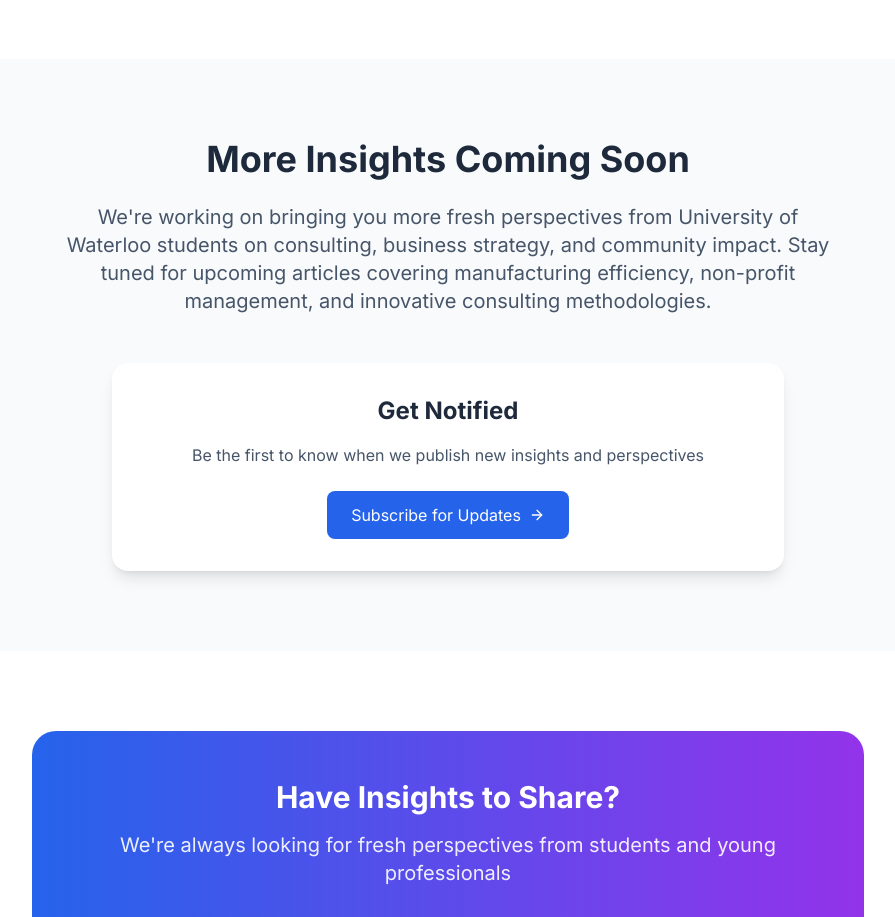
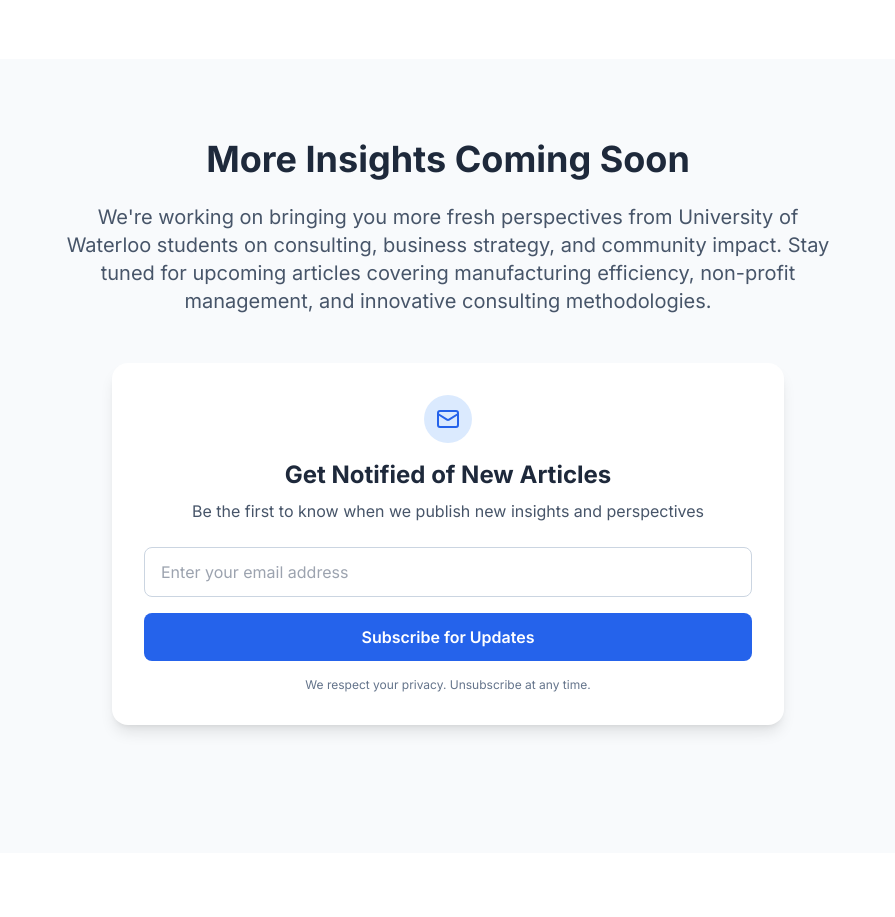
Before and after one commit to wlerouxaxiom/Axiom-Partners-Website, a Next.js app: page /insights in a window 1280 px wide. Shown: the part 1060-1977 px from the top of the page, without its empty margins (192-1087 px from the left). Built offline with nearby package versions, Linux system fonts and the light colour scheme.

Commit message:
Update page.tsx

```diff
--- a/app/insights/page.tsx
+++ b/app/insights/page.tsx
@@ -3,6 +3,7 @@ import React from 'react';
 import Link from 'next/link';
 import { motion } from 'framer-motion';
 import { ArrowRight, Calendar, User, ExternalLink } from 'lucide-react';
+import NewsletterSubscription from '@/components/NewsletterSubscription'; // Adjust path as needed
 
 export default function Insights() {
   const featuredArticle = {
@@ -103,7 +104,7 @@ export default function Insights() {
         </div>
       </section>
 
-      {/* Coming Soon Section */}
+      {/* Newsletter Subscription Section */}
       <section className="py-20 bg-slate-50">
         <div className="max-w-7xl mx-auto px-4 sm:px-6 lg:px-8">
           <motion.div
@@ -111,7 +112,7 @@ export default function Insights() {
             whileInView={{ opacity: 1, y: 0 }}
             transition={{ duration: 0.8 }}
             viewport={{ once: true }}
-            className="text-center"
+            className="text-center mb-12"
           >
             <h2 className="text-4xl font-bold text-slate-800 mb-6">More Insights Coming Soon</h2>
             <p className="text-xl text-slate-600 mb-12 max-w-3xl mx-auto">
@@ -120,19 +121,7 @@ export default function Insights() {
               covering manufacturing efficiency, non-profit management, and innovative consulting methodologies.
             </p>
 
-            <div className="bg-white rounded-2xl p-8 shadow-lg max-w-2xl mx-auto">
-              <h3 className="text-2xl font-bold text-slate-800 mb-4">Get Notified</h3>
-              <p className="text-slate-600 mb-6">
-                Be the first to know when we publish new insights and perspectives
-              </p>
-              <Link
-                href="/contact"
-                className="inline-flex items-center px-6 py-3 bg-blue-600 text-white rounded-lg hover:bg-blue-700 transition-colors group"
-              >
-                Subscribe for Updates
-                <ArrowRight className="ml-2 w-4 h-4 group-hover:translate-x-1 transition-transform" />
-              </Link>
-            </div>
+            <NewsletterSubscription />
           </motion.div>
         </div>
       </section>
```
